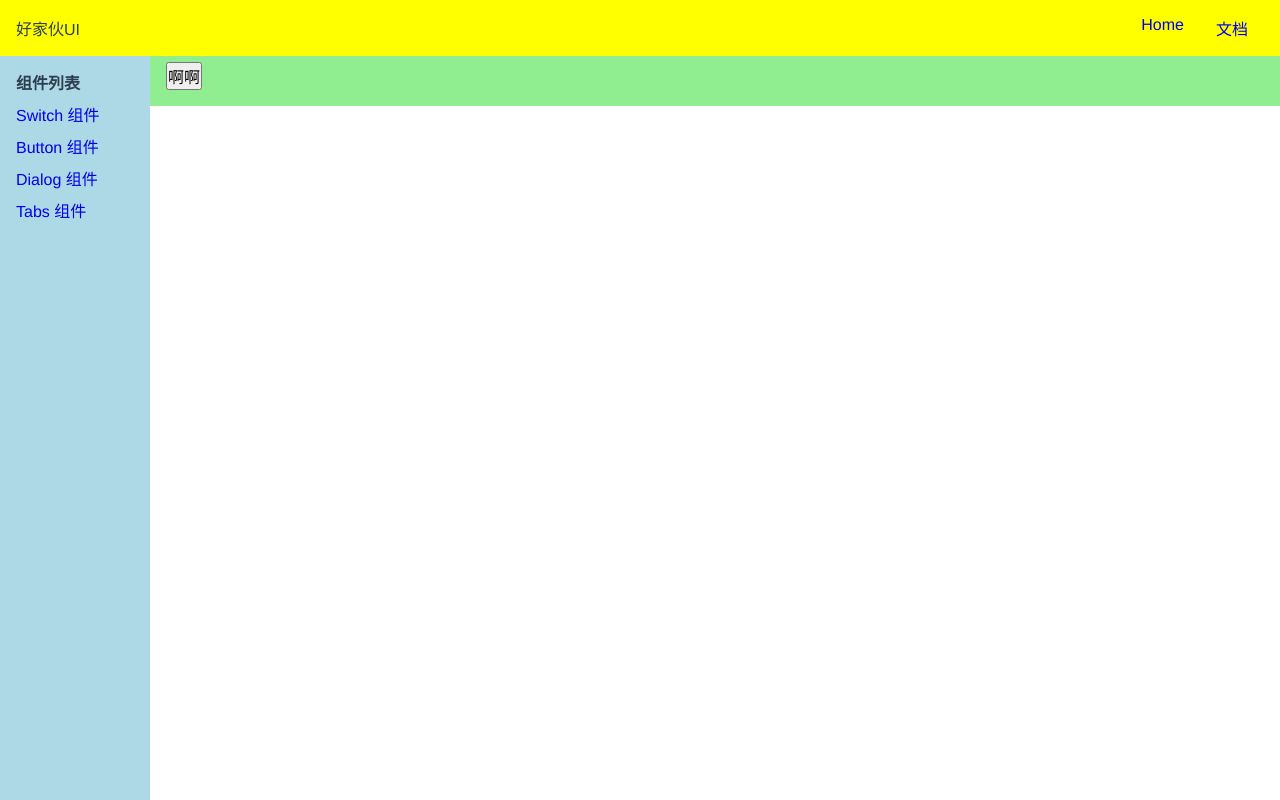
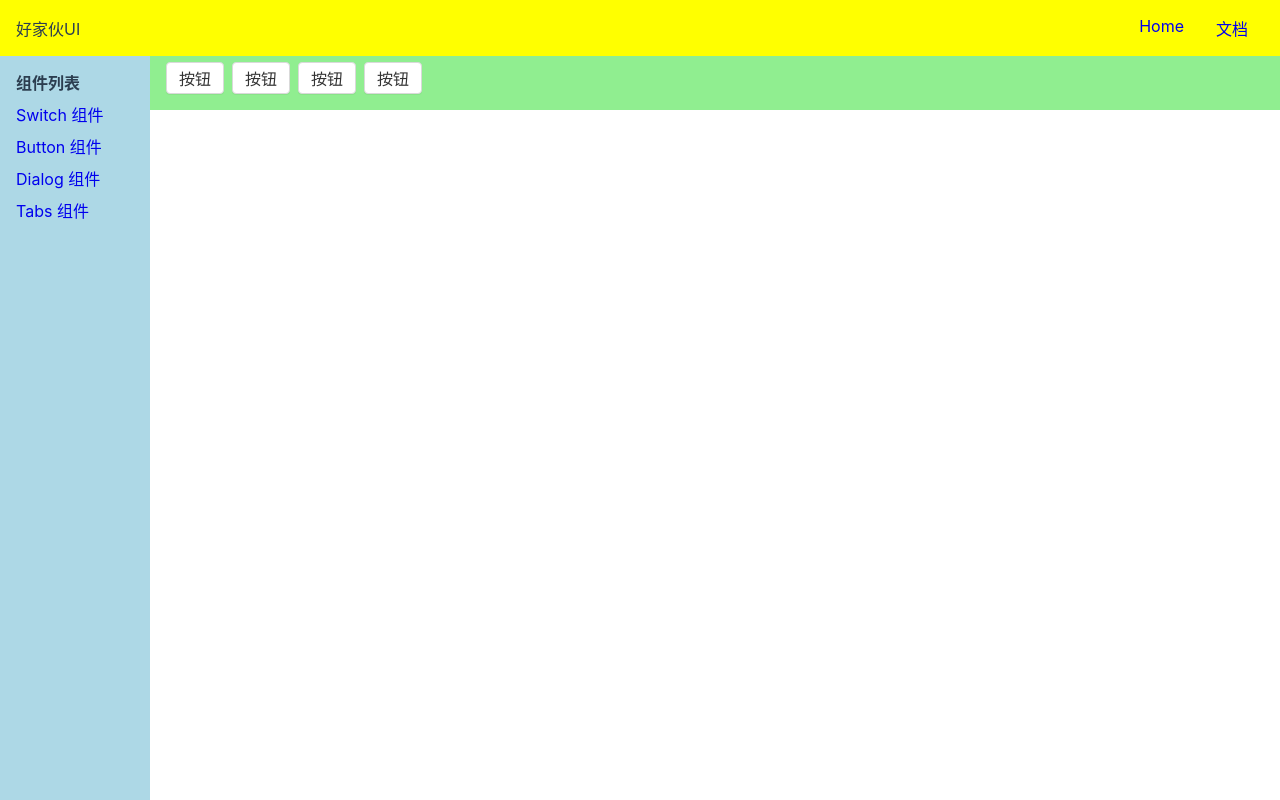
Before and after one commit to Glen-Ni/vue3wheels, a Vue app: page /#/doc/button in a window 1280 px wide. Built offline with nearby package versions, Linux system fonts and the light colour scheme.

Commit message:
修改buttons样式

```diff
--- a/src/index.css
+++ b/src/index.css
@@ -1,13 +1,15 @@
 #app {
-  font-family: Avenir, Helvetica, Arial, sans-serif;
+  font-family: -apple-system, "Noto Sans", "Helvetica Neue", Helvetica,
+    "Nimbus Sans L", Arial, "Liberation Sans", "PingFang SC", "Hiragino Sans GB",
+    "Noto Sans CJK SC", "Source Han Sans SC", "Source Han Sans CN",
+    "Microsoft YaHei", "Wenquanyi Micro Hei", "WenQuanYi Zen Hei", "ST Heiti",
+    SimHei, "WenQuanYi Zen Hei Sharp", sans-serif;
   -webkit-font-smoothing: antialiased;
   -moz-osx-font-smoothing: grayscale;
   color: #2c3e50;
 }
-span,
-div,
-aside,
-content {
+
+* {
   box-sizing: border-box;
 }
 body,
--- a/src/libs/Button.vue
+++ b/src/libs/Button.vue
@@ -1,13 +1,46 @@
 <template>
-  <div>
-    <button v-bind="$attrs">
-      <slot />
-    </button>
-  </div>
+  <button
+    class="hao-button"
+    :class="`hao-button-${type}`"
+  >
+    <slot />
+  </button>
 </template>
 <script lang="ts">
 export default {
   name: "Button",
-  inheritAttrs: false,
+  props: {
+    type: {
+      type: String,
+      default: 'button'
+    },
+  }
 };
 </script>
+<style lang="scss">
+$h: 32px;
+$border-color: #d9d9d9;
+$color: #333;
+$blue: #40a9ff;
+$radius: 4px;
+.hao-button {
+  height: $h;
+  padding: 0 12px;
+  display: inline-flex;
+  justify-content: center;
+  align-items: center;
+  background-color: #fff;
+  color: $color;
+  border: 1px solid $border-color;
+  border-radius: $radius;
+  box-shadow: 0 1px 0 fade-out($color: black, $amount: 0.95);
+  &:hover, &:focus {
+    color: $blue;
+    border-color: $blue;
+  }
+  & + & {
+    margin-left: 8px;
+  }
+}
+
+</style>
--- a/src/views/docs/ButtonDemo.vue
+++ b/src/views/docs/ButtonDemo.vue
@@ -1,9 +1,9 @@
 <template>
   <div>
-    <Button
-      @click="handleClick"
-      size="small"
-    >啊啊</Button>
+    <Button>按钮</Button>
+    <Button type="button">按钮</Button>
+    <Button type="link">按钮</Button>
+    <Button type="text">按钮</Button>
   </div>
 </template>
 <script lang="ts">
```
